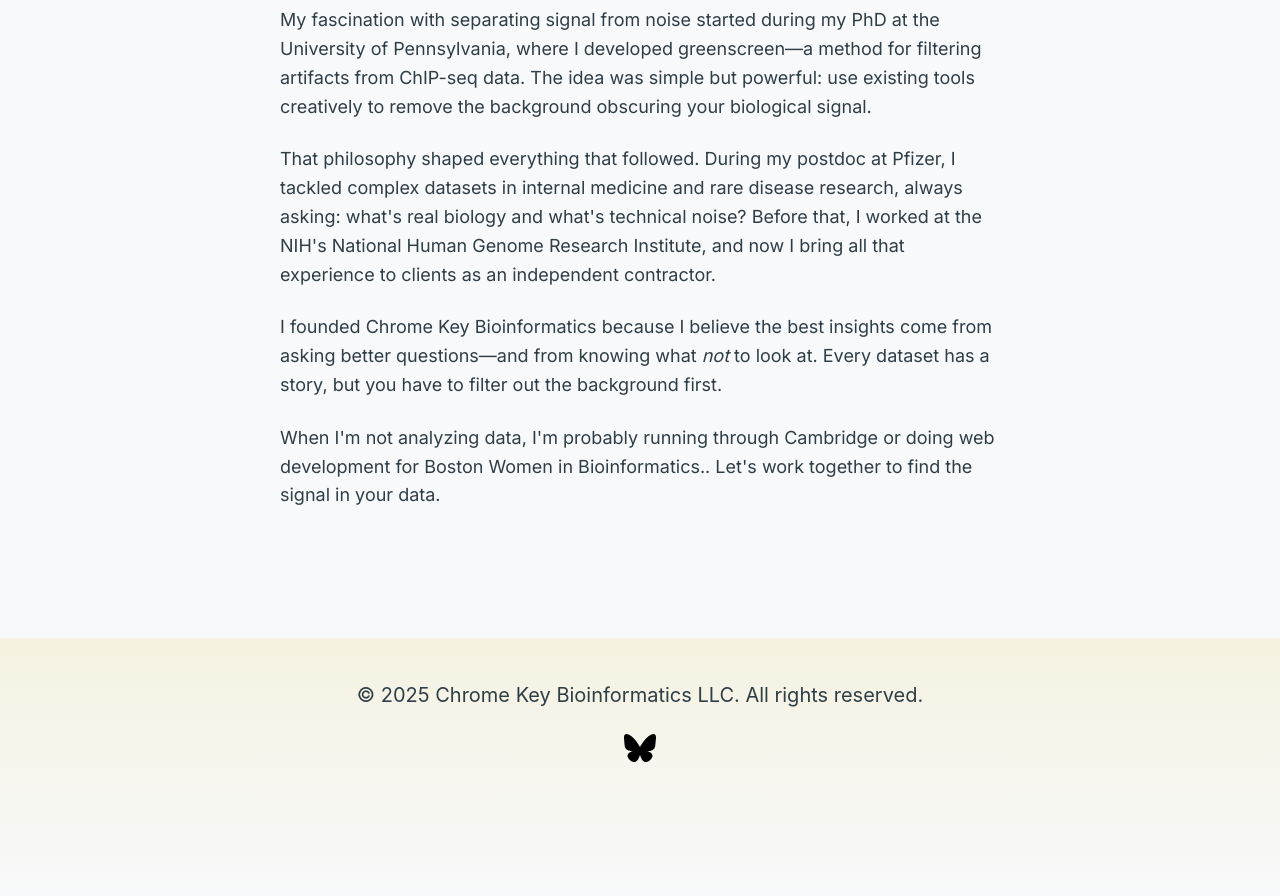
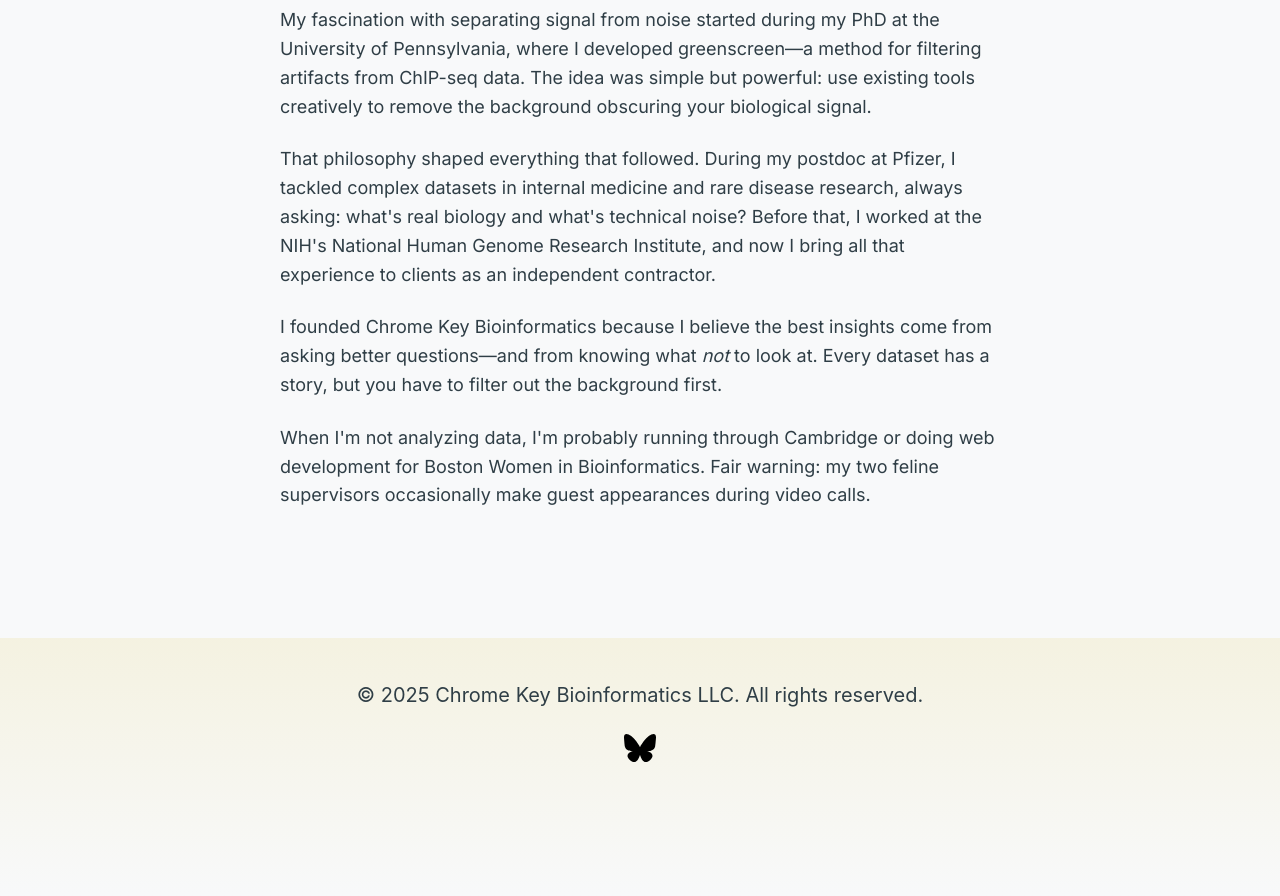
Before and after one commit to sklasfeld/chromekey-site, an Astro site: page /about in a window 1280 px wide. Shown: the part 907-1803 px from the top of the page. Built offline with nearby package versions, Linux system fonts and the light colour scheme; Astro itself is replaced by a stand-in of ours; some icons are missing.

Commit message:
fixed typo in about section and added mention of cats

```diff
--- a/src/pages/about.astro
+++ b/src/pages/about.astro
@@ -37,6 +37,7 @@ import Layout from "../layouts/AboutPage.astro";
 
   <p>
     When I'm not analyzing data, I'm probably running through Cambridge or doing web development for
-    Boston Women in Bioinformatics.. Let's work together to find the signal in your data.
+    Boston Women in Bioinformatics. Fair warning: my two feline supervisors occasionally make guest
+    appearances during video calls.
   </p>
 </Layout>
```
